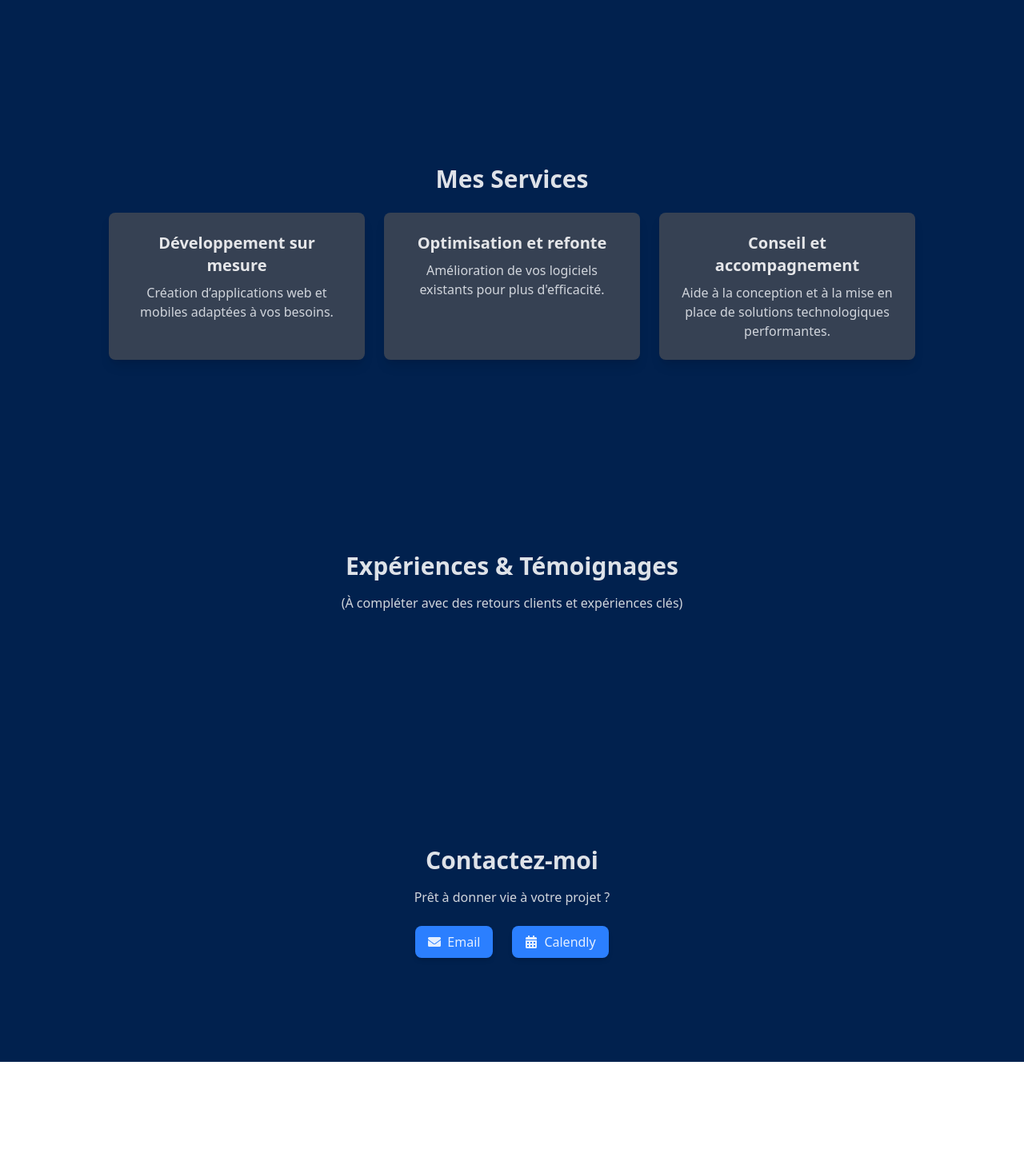
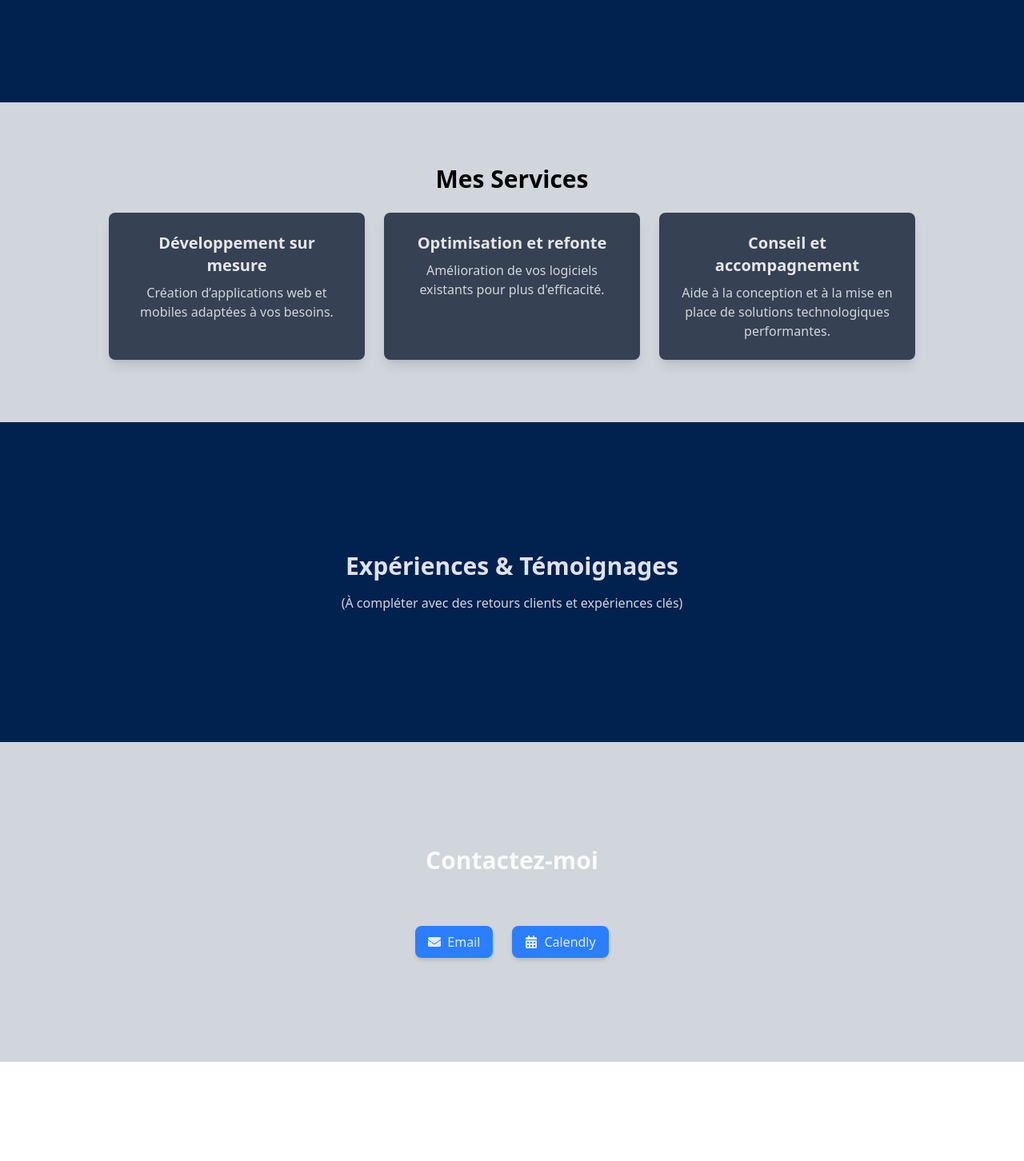
Before and after one commit to brendanPro/craftingtech, a React (Vite) app: page / in a window 1280 px wide. Shown: the part 720-2172 px from the top of the page at 80% size. Built offline with nearby package versions, Linux system fonts and the light colour scheme.

Commit message:
feat: comming soon

```diff
--- a/package.json
+++ b/package.json
@@ -20,6 +20,7 @@
   "devDependencies": {
     "@eslint/js": "^9.21.0",
     "@tailwindcss/vite": "^4.0.9",
+    "@types/node": "^22.13.9",
     "@types/react": "^19.0.10",
     "@types/react-dom": "^19.0.4",
     "@types/react-scroll": "^1.8.10",
--- a/src/App.tsx
+++ b/src/App.tsx
@@ -1,12 +1,14 @@
 import './App.css'
+import ComingSoon from './components/commingSoon'
 import OnePager from './components/onepager'
 
 function App() {
 
   return (
-    <>
-      <OnePager />
-    </>
+    process.env.NODE_ENV === 'development' ?
+    <OnePager />
+    :
+    <ComingSoon />
   )
 }
 
--- /dev/null
+++ b/src/components/commingSoon.tsx
@@ -0,0 +1,37 @@
+import { useState } from "react";
+import { motion } from "framer-motion";
+
+export default function ComingSoon() {
+  const [progress] = useState(80);
+
+  return (
+    <div className="flex flex-col items-center justify-center h-screen bg-gradient-to-br from-blue-900 to-gray-900 text-white text-center p-6">
+      <h1 className="text-4xl font-bold mb-4">On y travaille ! 🚀</h1>
+      <p className="text-lg mb-6">Suivez les avancées de Crafting Tech</p>
+
+      <div className="w-full max-w-md bg-gray-700 rounded-full h-6 overflow-hidden mb-4">
+        <motion.div
+          className="bg-blue-500 h-full"
+          initial={{ width: "0%" }}
+          animate={{ width: `${progress}%` }}
+          transition={{ duration: 1.5, ease: "easeOut" }}
+        />
+      </div>
+      <p className="text-sm">Progression : {progress}%</p>
+
+      {/* <form className="mt-6 w-full max-w-sm">
+        <input
+          type="email"
+          placeholder="Votre email pour être notifié"
+          className="w-full p-2 rounded-md text-black"
+        />
+        <button
+          type="submit"
+          className="mt-2 w-full bg-blue-600 hover:bg-blue-700 text-white py-2 rounded-md transition"
+        >
+          Être notifié
+        </button>
+      </form> */}
+    </div>
+  );
+}
--- a/src/components/sections/contact.tsx
+++ b/src/components/sections/contact.tsx
@@ -12,7 +12,7 @@ export default function ContactSection(props: {id:string, index: number}) {
         initial={{ opacity: 0, y: 30 }}
         animate={{ opacity: 1, y: 0 }}
         transition={{ duration: 0.6, delay: index * 0.2 }}
-        className="min-h-(--section-height) flex flex-col p-10 justify-center text-center"
+        className="min-h-(--section-height) flex flex-col p-10 justify-center text-center bg-gray-300"
       >
       {/* <section id={id} className="py-20 px-6 text-center"> */}
         <h2 className="text-3xl font-bold">Contactez-moi</h2>
--- a/src/components/sections/services.tsx
+++ b/src/components/sections/services.tsx
@@ -10,10 +10,10 @@ export default function ServicesSection(props: {id:string, index: number}) {
         initial={{ opacity: 0, y: 30 }}
         animate={{ opacity: 1, y: 0 }}
         transition={{ duration: 0.6, delay: index * 0.2 }}
-        className="min-h-(--section-height) flex flex-col p-10 justify-center text-center"
+        className="min-h-(--section-height) flex flex-col p-10 justify-center text-center bg-gray-300"
       >
       {/* <section id={id} className="py-20 px-6 text-center"> */}
-        <h2 className="text-3xl font-bold">Mes Services</h2>
+        <h2 className="text-3xl font-bold text-black">Mes Services</h2>
         <div className="mt-6 flex flex-col md:flex-row justify-center gap-6">
           <ServiceCard title="Développement sur mesure" description="Création d’applications web et mobiles adaptées à vos besoins." />
           <ServiceCard title="Optimisation et refonte" description="Amélioration de vos logiciels existants pour plus d'efficacité." />
```
Also changed, not shown: 2 other files (tests, documents, lock files or other folders).
